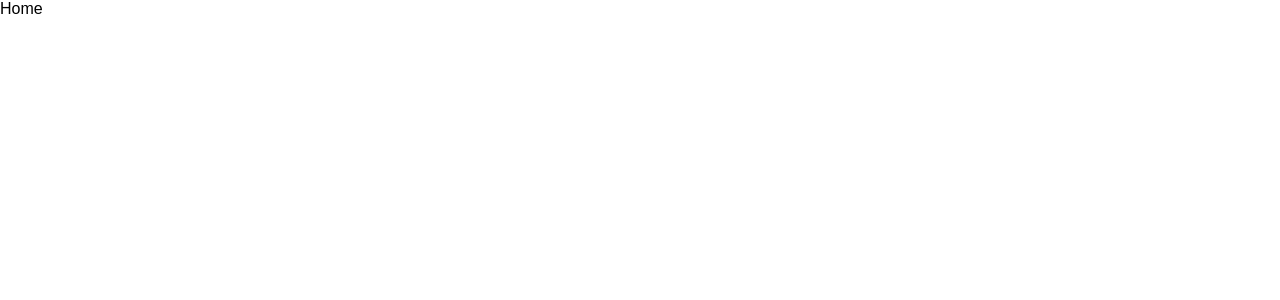
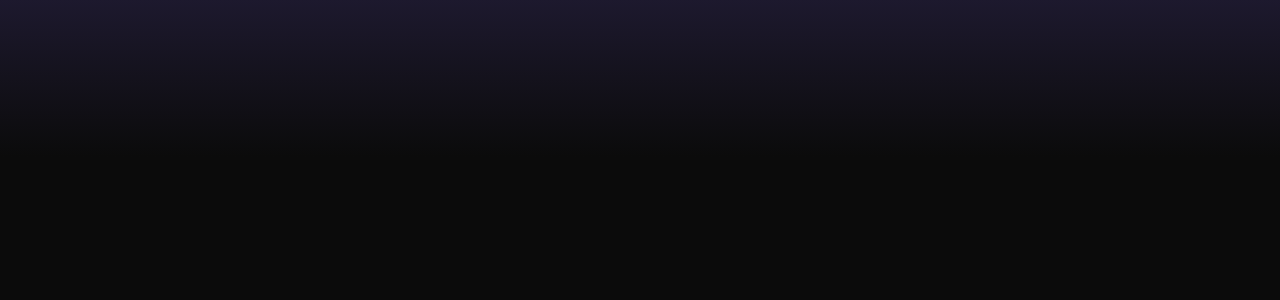
Before and after one commit to duduBTW/game-store, a React (Vite) app: page / in a window 1280 px wide. Shown: the top 300 px of the page. Built offline with nearby package versions, Linux system fonts and the light colour scheme.

Commit message:
- Add default layout styles

```diff
--- /dev/null
+++ b/src/components/layout/default/default-layout.styles.ts
@@ -0,0 +1,25 @@
+import styled, { css } from "styled-components";
+
+export const Container = styled.div(({ theme }) => {
+  return css`
+    position: relative;
+    min-height: 100vh;
+    background-color: ${theme.colors.background};
+
+    &::before {
+      content: "";
+      position: absolute;
+      top: 0;
+      left: 0;
+      width: 100%;
+      height: 30rem;
+      background: linear-gradient(
+          0deg,
+          ${theme.colors.background} 0%,
+          rgba(${theme.colors.backgroundRgb}, 1) 47.74%,
+          rgba(${theme.colors.backgroundRgb}, 0.72) 100%
+        ),
+        ${theme.colors.brand.main};
+    }
+  `;
+});
--- a/src/components/layout/default.tsx
+++ b/src/components/layout/default/default-layout.tsx
@@ -1,9 +1,10 @@
 import { Outlet } from "react-router-dom";
+import { Container } from "./default-layout.styles";
 
 export default function DefautLayout() {
   return (
-    <div>
+    <Container>
       <Outlet />
-    </div>
+    </Container>
   );
 }
--- a/src/components/pages/home/home-page.tsx
+++ b/src/components/pages/home/home-page.tsx
@@ -1,3 +1,3 @@
 export default function HomePage() {
-  return <div>Home</div>;
+  return <div>lorem1000</div>;
 }
--- a/src/components/pages/index.tsx
+++ b/src/components/pages/index.tsx
@@ -1,5 +1,5 @@
 import { Routes, Route } from "react-router";
-import DefautLayout from "@/components/layout/default";
+import DefautLayout from "@/components/layout/default/default-layout";
 
 // pages
 import HomePage from "./home/home-page";
--- a/src/constants/theme.ts
+++ b/src/constants/theme.ts
@@ -3,9 +3,10 @@ import { DefaultTheme } from "styled-components";
 const theme: DefaultTheme = {
   colors: {
     background: "#0B0B0B",
+    backgroundRgb: "11, 11, 11",
     brand: {
-      gradiant: "linear-gradient(90deg, #4D356A 0%, #352E82 100%)",
-      main: "#9086E9",
+      gradiant: "#4D356A 0%, #352E82 100%",
+      main: "#4B3D88",
     },
   },
 };
--- a/src/index.css
+++ b/src/index.css
@@ -12,6 +12,10 @@ body {
   color: var(--color-text-80);
   background: var(--color-background);
   overflow-x: hidden;
+}
+
+body,
+#root {
   height: 100%;
 }
 
--- a/src/styled.d.ts
+++ b/src/styled.d.ts
@@ -4,6 +4,7 @@ declare module "styled-components" {
   export interface DefaultTheme {
     colors: {
       background: string;
+      backgroundRgb: string;
       brand: {
         main: string;
         gradiant: string;
```
